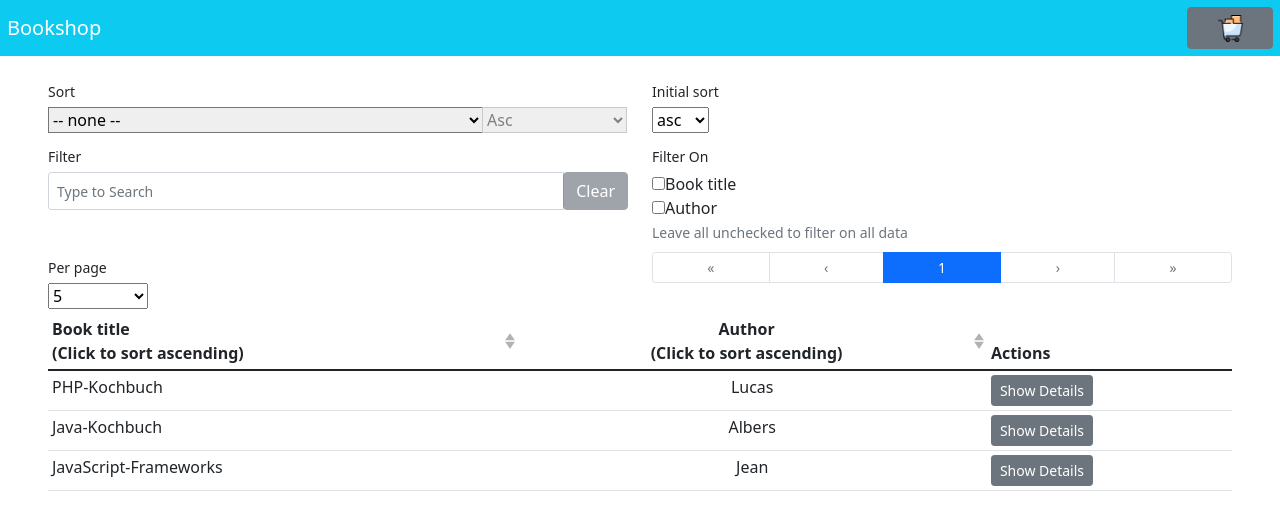
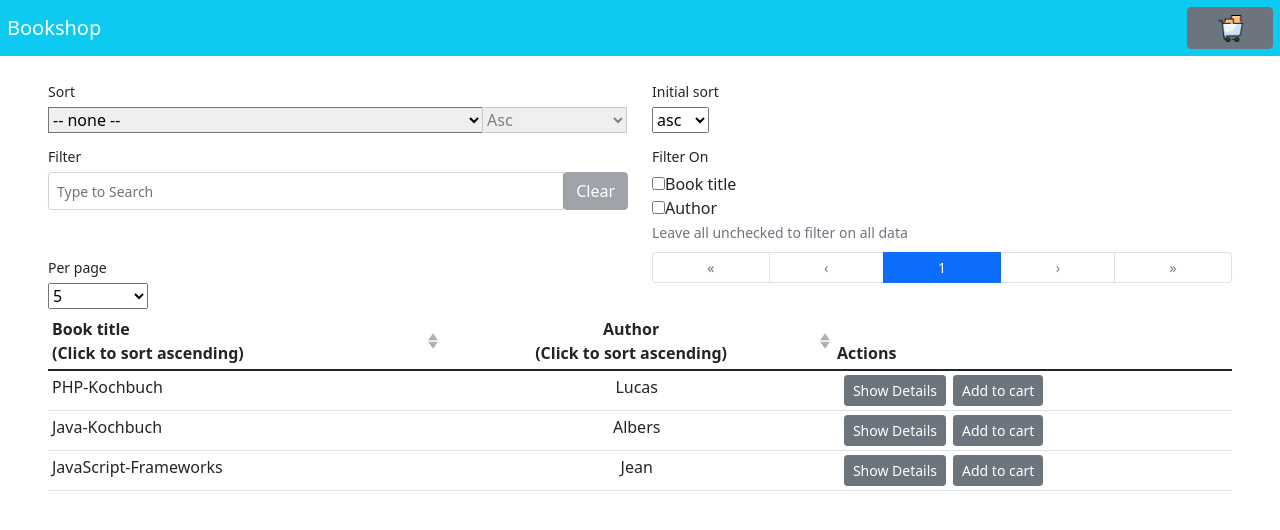
Before and after one commit to Judickaelle/complex-bookshops, a Vue app in the folder bookshop/: page / in a window 1280 px wide. Shown: the top 530 px of the page. Built offline with nearby package versions, Linux system fonts and the light colour scheme.

Commit message:
modal with the book title

```diff
--- a/bookshop/src/components/Booktable.vue
+++ b/bookshop/src/components/Booktable.vue
@@ -68,9 +68,10 @@
             </template>
 
             <template #cell(actions)="row">
-                <b-button size="sm pr-1" @click="row.toggleDetails" class="pr-1">
+                <b-button size="sm pr-1" @click="row.toggleDetails" class="ml-7">
                 {{ row.detailsShowing ? 'Hide' : 'Show' }} Details
                 </b-button>
+                <b-button @click="add(row.item, $event.target)" size="sm pr-1" class="ml-7">Add to cart</b-button>
             </template>
 
             <template #row-details="row">
@@ -81,6 +82,11 @@
                 </b-card>
             </template>
         </b-table>
+
+        <!-- Add to cart modal -->
+        <b-modal :id="addModal.id" :title="addModal.title" @hide="resetInfoModal">
+            <pre>{{ addModal.content }}</pre>
+        </b-modal>
     </b-container>
 </template>
 
@@ -107,9 +113,9 @@
         sortDirection: 'asc',
         filter: null,
         filterOn: [],
-        infoModal: {
+        addModal: {
           id: 'info-modal',
-          title: '',
+          title: 'Add this book to cart',
           content: ''
         }
       }
@@ -130,9 +136,18 @@
     },
     methods: {
         onFiltered(filteredItems) {
-        // Trigger pagination to update the number of buttons/pages due to filtering
-        this.totalRows = filteredItems.length
-        this.currentPage = 1}
+            // Trigger pagination to update the number of buttons/pages due to filtering
+            this.totalRows = filteredItems.length
+            this.currentPage = 1
+        },
+        add(item, button){
+            this.addModal.content = item.Produkttitel
+            this.$root.$emit('bv::show::modal', this.addModal.id, button)
+        },
+        resetInfoModal() {
+            this.infoModal.title = ''
+            this.infoModal.content = ''
+        },
     }
   }
 </script>
--- a/bookshop/src/components/Header.vue
+++ b/bookshop/src/components/Header.vue
@@ -2,7 +2,7 @@
     <div id="header">
         <b-navbar toggleable="lg" type="dark" variant="info">
             <b-navbar-brand class="ml-7" href="#">Bookshop</b-navbar-brand>
-        <b-button v-b-toggle.sidebar-right class="ml-7 inline right-align"><img src="..\assets\icons8-shopping-cart-60.png" width="45%" height="auto" alt=" shopping card"></b-button>
+        <b-button v-b-toggle.sidebar-right class="ml-7 inline right-align"><img src="..\assets\icons8-shopping-cart-60.png" width="45%" height="auto" alt=" shopping cart"></b-button>
         </b-navbar>
     </div>
 </template>
--- a/bookshop/src/components/Sidebar.vue
+++ b/bookshop/src/components/Sidebar.vue
@@ -1,6 +1,6 @@
 <template>
   <div id="sidebar">
-    <b-sidebar id="sidebar-right" title="Shopping card" right shadow>
+    <b-sidebar id="sidebar-right" title="Shopping cart" right shadow>
       <div class="px-3 py-2">
         <p>
           Here is the list of the book you have chosen.
```
